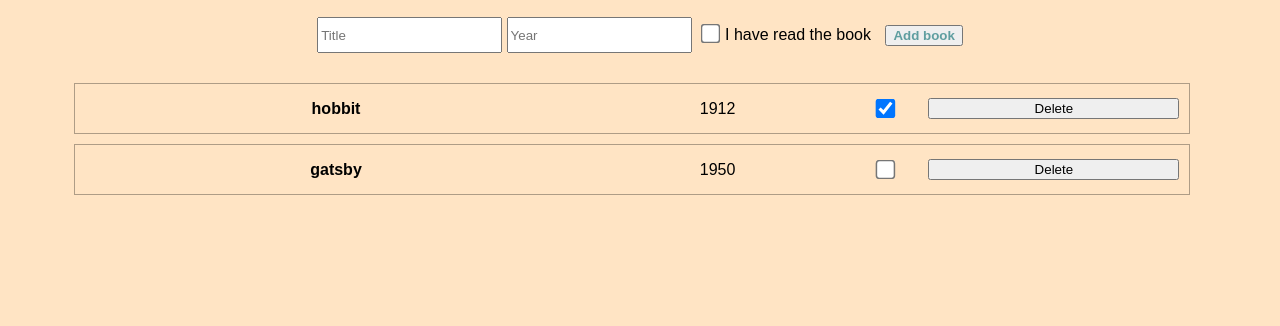
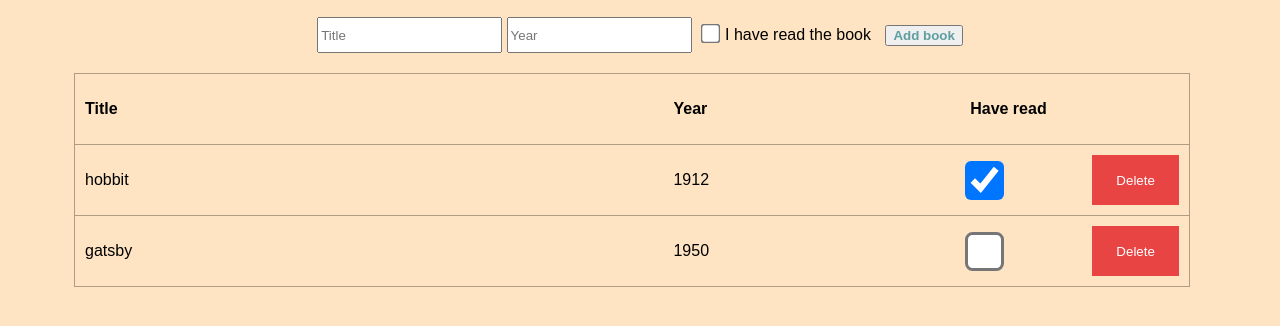
Before and after one commit to wandira/wandira.github.io, a plain HTML site: page library/library.html in a window 1280 px wide. Shown: the part 78-404 px from the top of the page. Drawn offline with Linux system fonts and the light colour scheme.

Commit message:
improve book list ui

```diff
--- a/library/script.js
+++ b/library/script.js
@@ -33,6 +33,19 @@ function displayMyLibrary(){
         bookList.textContent = "Currently the library is empty. Please add some books. The books will be saved to your local storage. Enjoy!"
     }
     else{
+        const fields = document.createElement('div')
+        const title = document.createElement('div')
+        title.textContent = 'Title'
+        const year = document.createElement('div')
+        year.textContent = 'Year'
+        const haveRead = document.createElement('div')
+        haveRead.textContent = 'Have read'
+        fields.append(title)
+        fields.append(year)
+        fields.append(haveRead)
+        fields.setAttribute('class','div-card')
+        fields.setAttribute('style','font-weight: 600; border-top: 1px solid rgba(0, 0, 0, 0.316)')
+        bookList.append(fields)
         myLibrary.forEach((book,index)=>{
             bookList.appendChild(bookCard(book,index))
         })
@@ -87,6 +100,7 @@ function bookCard(book,index){
     title.setAttribute('class','bookTitles')
     year.setAttribute('class', 'bookYears')
     haveRead.setAttribute('class','bookHaveReads')
+    deleteBtn.setAttribute('class','deleteButtons')
 
     card.append(title)
     card.append(year)
--- a/library/style.css
+++ b/library/style.css
@@ -33,24 +33,37 @@ body{
 .div-card{
     align-items: center ;
     border: 1px solid rgba(0, 0, 0, 0.316);
+    border-top: none;
     padding: 10px;
     width: 95%;
     display: grid;
-    grid-template-columns: 2fr 1fr 0.3fr 1fr;
+    grid-template-columns: 2fr 1fr 0.4fr 0.3fr;
     word-break: break-all;
     column-gap: 5px;
-    margin: 10px;
-}
-
-.bookTitles{
-    font-weight: 600;
+    margin: 0px 10px;
+    min-height: 50px;
+    justify-items: baseline;
 }
 
 input{
     height: 30px;
 }
-input[type=checkbox] {
+
+ .div-card > input[type=checkbox] {
+    height: auto;
+    margin: 8px;
+    transform: scale(3);
+}
+
+.newHaveRead {
     height: auto;
     margin: 8px;
     transform: scale(1.5);
 }
+
+.deleteButtons{
+    color: white;
+    background-color: #e84444;
+    border: none;
+    place-self: stretch;
+}
```
Also changed, not shown: changelog.md.
